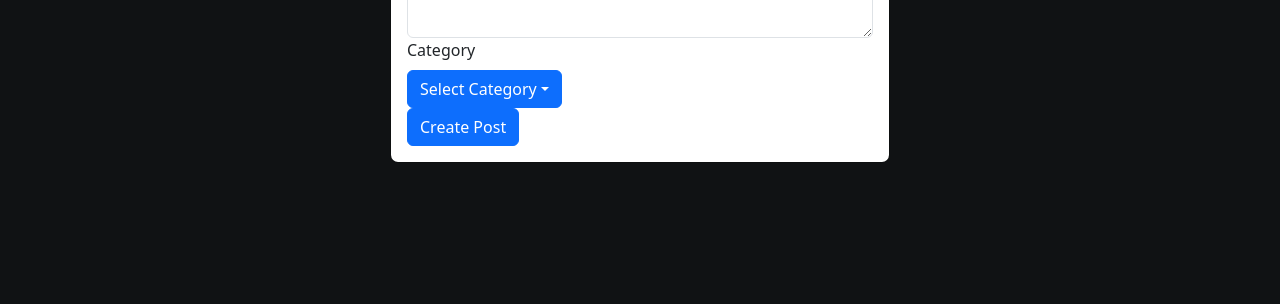
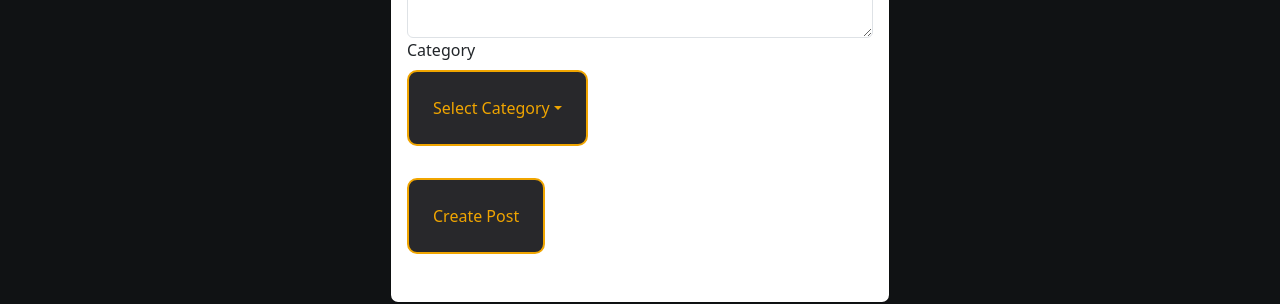
Before and after one commit to semper-proficiens/programmerq, a React (Create React App) app in the folder react-app/: page /blog in a window 1280 px wide. Both pictures are taken after a click on the button "Create Post". Shown: the part 288-592 px from the top of the page. Built offline with nearby package versions, Linux system fonts and the light colour scheme.

Commit message:
Modal form has dark and light feel

```diff
--- a/react-app/src/components/CreatePostForm.js
+++ b/react-app/src/components/CreatePostForm.js
@@ -1,7 +1,10 @@
-import React from 'react';
+import React, { useContext } from 'react';
 import { Form, Button, Dropdown } from 'react-bootstrap';
+import { DarkModeContext } from '../contexts/DarkModeContext';
 
 const CreatePostForm = ({ newPost, handleInputChange, handlePostSubmit }) => {
+    const { isDarkMode } = useContext(DarkModeContext);
+
     return (
         <Form onSubmit={handlePostSubmit}>
             <Form.Group controlId="postTitle">
@@ -28,7 +31,7 @@ const CreatePostForm = ({ newPost, handleInputChange, handlePostSubmit }) => {
             <Form.Group controlId="postCategory">
                 <Form.Label>Category</Form.Label>
                 <Dropdown>
-                    <Dropdown.Toggle variant="primary" id="categoryDropdown">
+                    <Dropdown.Toggle variant={isDarkMode ? 'create-post-dark' : 'create-post-light'} id="categoryDropdown">
                         {newPost.category || 'Select Category'}
                     </Dropdown.Toggle>
                     <Dropdown.Menu>
@@ -43,7 +46,7 @@ const CreatePostForm = ({ newPost, handleInputChange, handlePostSubmit }) => {
                     </Dropdown.Menu>
                 </Dropdown>
             </Form.Group>
-            <Button variant="primary" type="submit">
+            <Button variant={isDarkMode ? 'create-post-dark' : 'create-post-light'} type="submit">
                 Create Post
             </Button>
         </Form>
```
